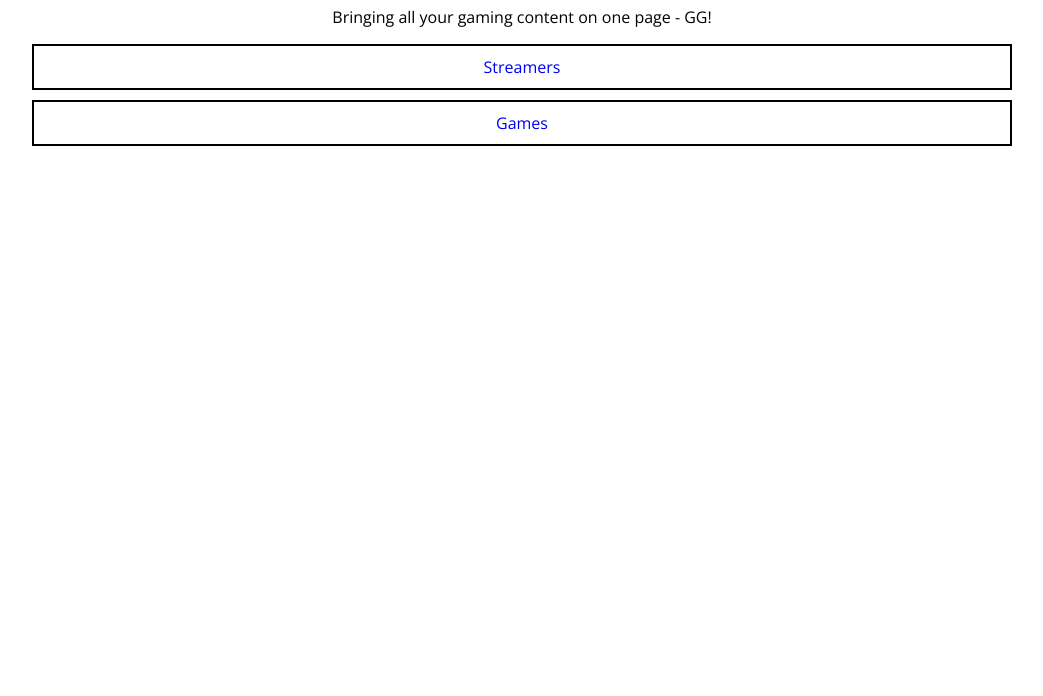
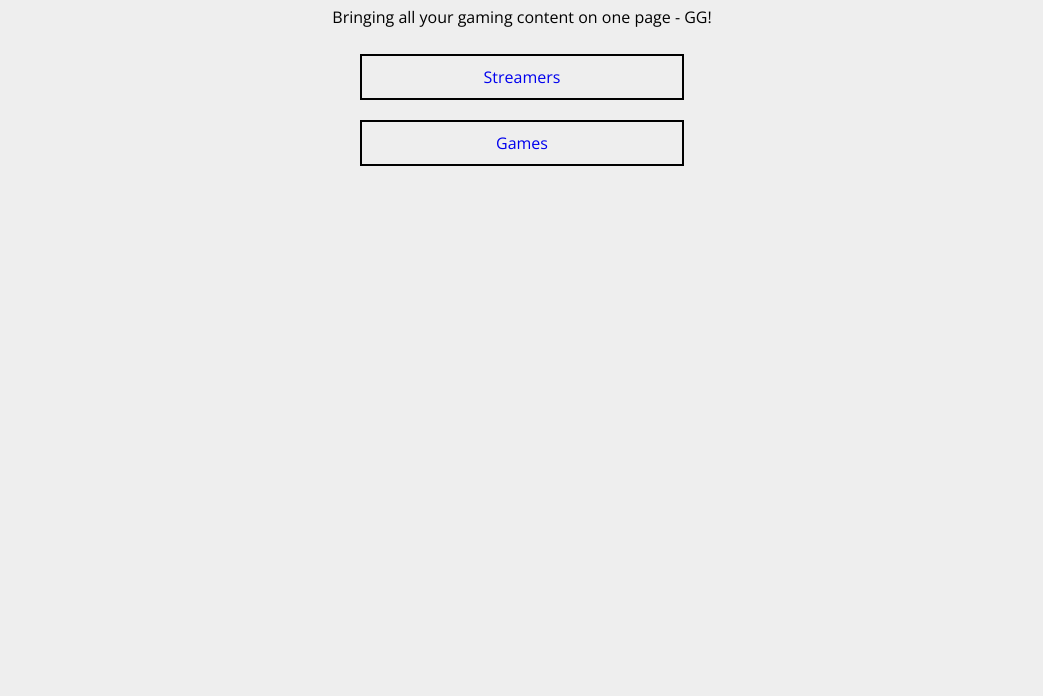
Before and after one commit to andy-h1/Gaming-Page, a plain HTML site: page index.html in a window 1280 px wide. Shown: the part 104-800 px from the top of the page, without its empty margins (118-1161 px from the left). Drawn offline with nearby package versions, Linux system fonts and the light colour scheme; no server answers.

Commit message:
Added CSS changes

```diff
--- a/gaming.css
+++ b/gaming.css
@@ -7,6 +7,7 @@ html {
     --green: #26D646;
     --yellow: #FFF92E;
     --white: #FBFBFB;
+    --off-white: #eeeeee;
     --box-shadow: 0 4px 8px 0 rgba(0, 0, 0, 0.2), 0 6px 20px 0 rgba(0, 0, 0, 0.19);
 }
 
@@ -20,7 +21,7 @@ body {
     display: block;
     margin: 0px auto;
     padding: 0px;
-    background-color: #eeeee;
+    background-color: var(--off-white);
     max-width: 1000px;
     padding: 1.5rem;
 }
@@ -33,10 +34,15 @@ header {
 
 .btn {
     border: 2px solid black;
+    width: 300px;
     padding: 10px;
+    margin: 10px;
+}
+
+.page-buttons {
     display: flex;
-    margin: 10px;
     flex-direction: column;
+    align-items: center;
 }
 
 .streamer-img {
```
